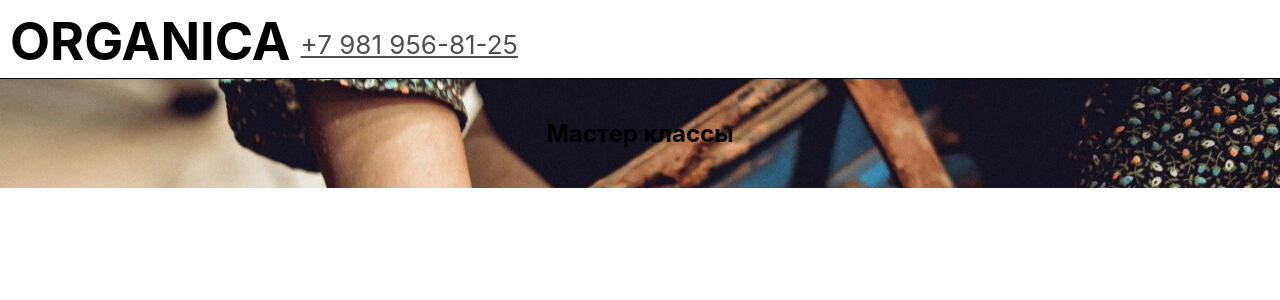
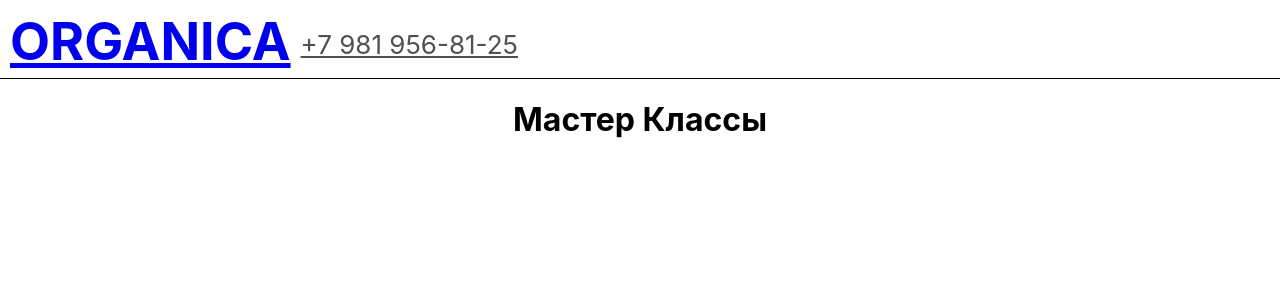
Before and after one commit to any-p/ceramic-craft-store, a React (Create React App) app: page /master-class in a window 1280 px wide. Shown: the top 300 px of the page. Built offline with nearby package versions, Linux system fonts and the light colour scheme.

Commit message:
3 Add second page

```diff
--- a/package.json
+++ b/package.json
@@ -6,6 +6,7 @@
   "dependencies": {
     "react": "^16.9.0",
     "react-dom": "^16.9.0",
+    "react-router-dom": "^5.0.1",
     "react-scripts": "3.1.0"
   },
   "scripts": {
--- a/src/App.js
+++ b/src/App.js
@@ -1,14 +1,20 @@
 import React from 'react';
+import { BrowserRouter as Router, Route } from "react-router-dom";
+import Home from './scenes/Home';
 import Header from './Header';
-import InfoSection from './InfoSection';
+import MasterClass from './scenes/MasterClass';
 import './App.css';
 
 function App() {
   return (
-    <div className="App">
-      <Header/>
-      <InfoSection/>
-    </div>
+    <Router>
+      <div className="App">
+        <Header/>
+
+        <Route path="/" exact component={Home} />
+        <Route path="/master-class/" component={MasterClass} />
+      </div>
+    </Router>
   );
 }
 
--- a/src/Header/index.jsx
+++ b/src/Header/index.jsx
@@ -1,10 +1,13 @@
 import React from 'react';
+import { Link } from 'react-router-dom';
 import './Header.css';
 
 function Header() {
   return (
     <header className="App-header">
-    <h1 className="company-name">ORGANICA</h1>
+      <Link to="/">
+        <h1 className="company-name">ORGANICA</h1>
+      </Link>
     <a
         className="App-link"
         href="tel: +7 981 956-81-25"
--- a/src/InfoSection/index.jsx
+++ b/src/InfoSection/index.jsx
@@ -1,10 +1,12 @@
 import React from 'react';
+import { Link } from "react-router-dom";
 import './InfoSection.css';
 
 function InfoSection () {
     return (
         <section className="bg-lesson">
             <h1>Мастер классы</h1>
+            <Link to="/master-class/">Записаться на мастер класс</Link>
         </section>
     )
 }
--- /dev/null
+++ b/src/scenes/Home/index.jsx
@@ -0,0 +1,8 @@
+import React from "react";
+import InfoSection from "../../InfoSection";
+
+const Home = () => (
+    <InfoSection/>
+)
+
+export default Home;
--- /dev/null
+++ b/src/scenes/MasterClass/index.jsx
@@ -0,0 +1,7 @@
+import React from "react" ;
+
+const MasterClass =() => (
+    <h1>Мастер Классы</h1>
+)
+
+export default MasterClass;
```
Also changed, not shown: 1 other file (tests, documents, lock files or other folders).
